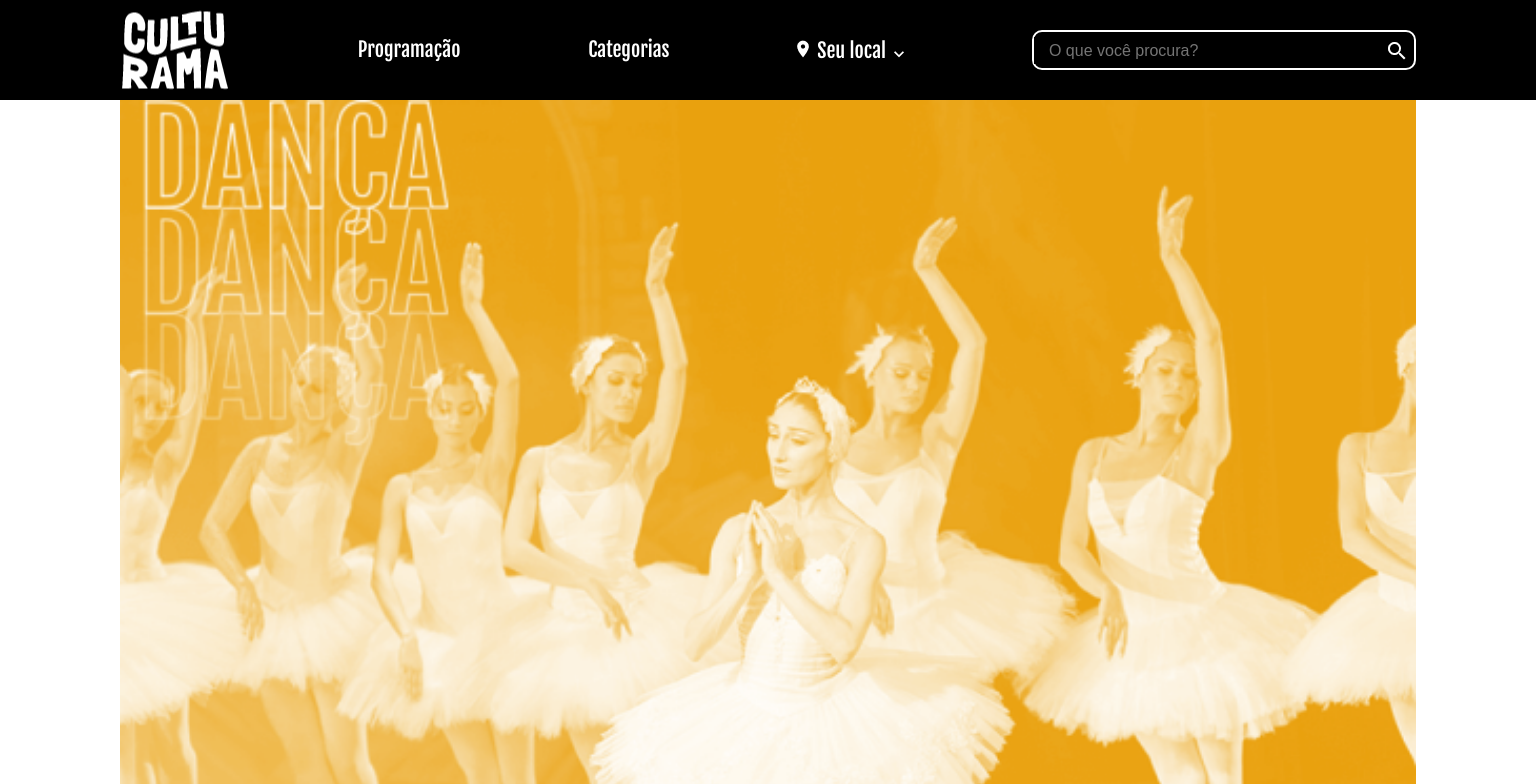
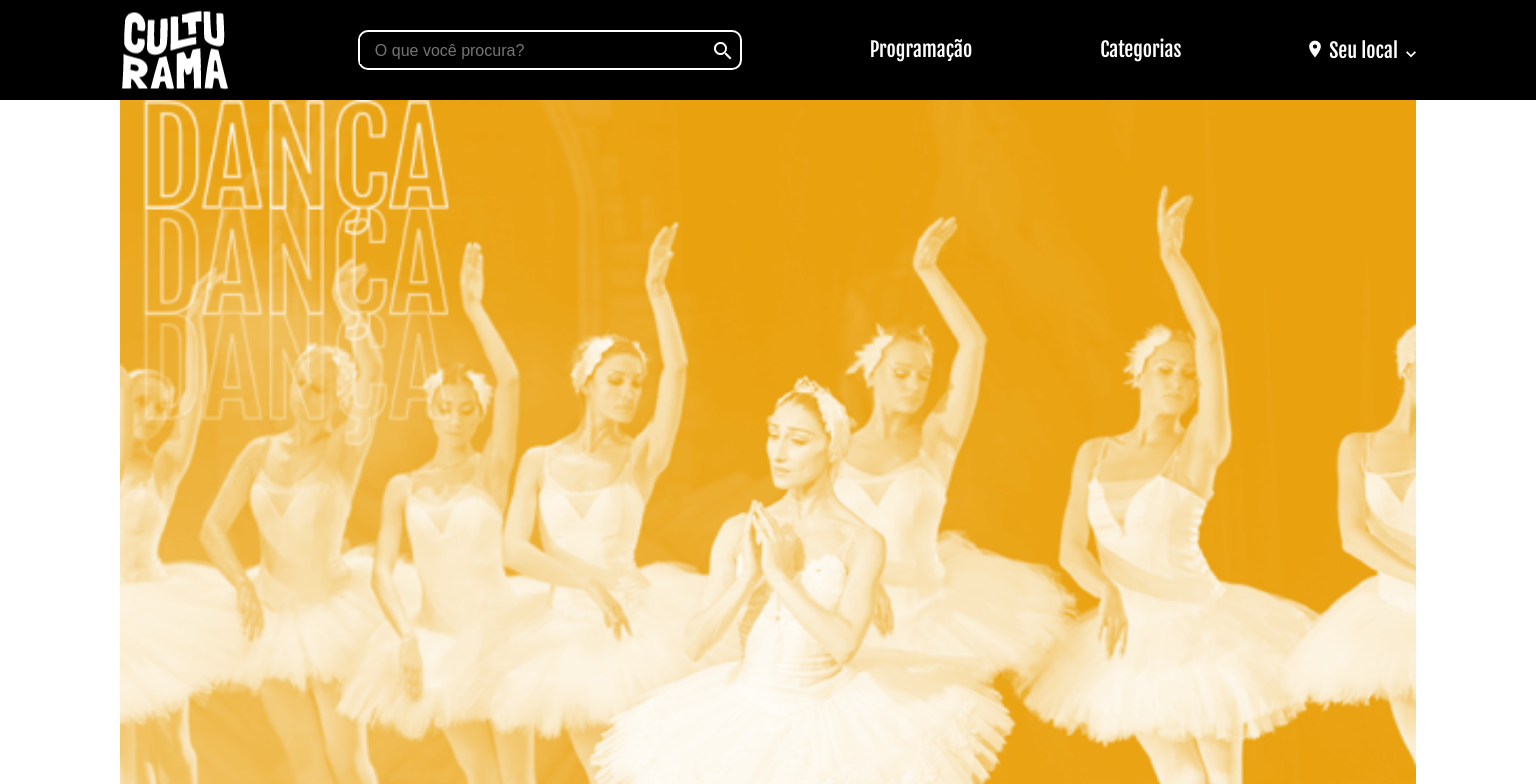
Before and after one commit to Adilson141192/css_1, a plain HTML site: page index.html in a window 1536 px wide. Shown: the top 784 px of the page. Drawn offline with nearby package versions, Linux system fonts and the light colour scheme.

Commit message:
070824 aula0108

```diff
--- a/assets/style/flex.css
+++ b/assets/style/flex.css
@@ -13,3 +13,32 @@
     }
 
 }
+
+@media (min-width: 1440px) {
+
+    .menu {
+        column-gap: 105px;
+        flex-wrap: nowrap;
+    }
+
+    .menu__item:nth-child(1) {
+        order: 1;
+    }
+
+    .menu__item:nth-child(2) {
+        order: 3;
+    }
+
+    .menu__item:nth-child(3) {
+        order: 4;
+    }
+
+    .menu__item:nth-child(4) {
+        order: 5;
+    }
+
+    .menu__item:nth-child(5) {
+        order: 2;
+    }
+
+}
```
